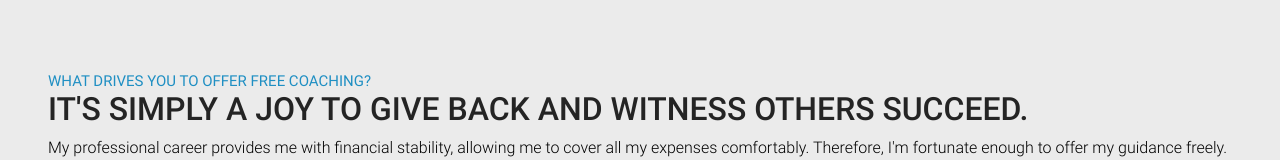
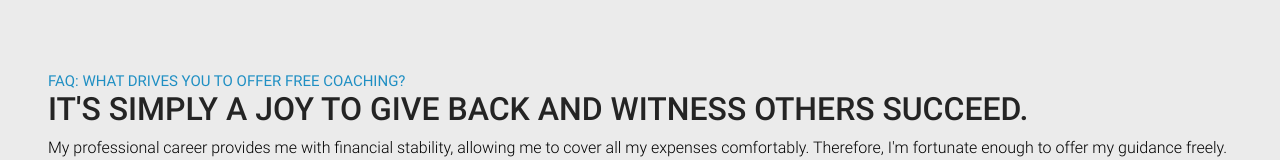
Before and after one commit to Chamith-H/shaveen-web, a React (Vite) app: page /why-coaching in a window 1280 px wide. Shown: the part 1088-1248 px from the top of the page. Built offline with nearby package versions, Linux system fonts and the light colour scheme.

Commit message:
new things

```diff
--- a/src/components/pages/Services.jsx
+++ b/src/components/pages/Services.jsx
@@ -237,7 +237,7 @@ export const Services = () => {
       <div className="px-4 px-md-5 py-4 mb-4">
         <div className="py-4 service-des-bottom">
           <SectionTitle
-            title="WHAT DRIVES YOU TO OFFER FREE COACHING?"
+            title="FAQ: WHAT DRIVES YOU TO OFFER FREE COACHING?"
             description="IT'S SIMPLY A JOY TO GIVE BACK AND WITNESS OTHERS SUCCEED."
           />
 
--- a/src/components/pages/WhyCoaching.jsx
+++ b/src/components/pages/WhyCoaching.jsx
@@ -81,7 +81,7 @@ export const WhyCoaching = () => {
       <div className="px-4 px-md-5 py-4 py-md-5  coach-new-serv">
         <div className="py-4 service-des-bottom">
           <SectionTitle
-            title="WHAT DRIVES YOU TO OFFER FREE COACHING?"
+            title="FAQ: WHAT DRIVES YOU TO OFFER FREE COACHING?"
             description="IT'S SIMPLY A JOY TO GIVE BACK AND WITNESS OTHERS SUCCEED."
           />
 
--- a/src/components/pages/WhyShaveen.jsx
+++ b/src/components/pages/WhyShaveen.jsx
@@ -176,7 +176,7 @@ export const WhyShaveen = () => {
       <div className="px-4 px-md-5 py-4 py-md-5  coach-new-serv">
         <div className="py-4 service-des-bottom">
           <SectionTitle
-            title="WHAT DRIVES YOU TO OFFER FREE COACHING?"
+            title="FAQ: WHAT DRIVES YOU TO OFFER FREE COACHING?"
             description="IT'S SIMPLY A JOY TO GIVE BACK AND WITNESS OTHERS SUCCEED."
           />
 
```
